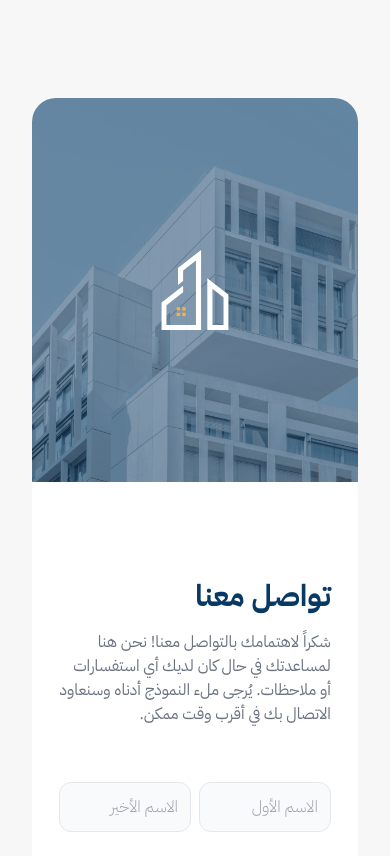
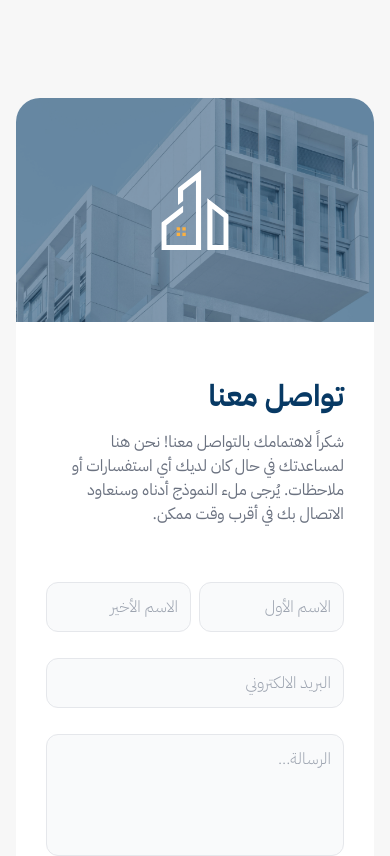
Before and after one commit to kerneltics/Project-2, a React (Vite) app in the folder Front-end/: page / in a window 390 px wide. Shown: the part 3002-3858 px from the top of the page. Built offline with nearby package versions, Linux system fonts and the light colour scheme; no server answers.

Commit message:
small fixes in the form

```diff
--- a/Front-end/src/components/ContactUs.tsx
+++ b/Front-end/src/components/ContactUs.tsx
@@ -7,8 +7,8 @@ import formPicture from "/images/form.png";
 // The main component
 function ContactUs() {
   return (
-    <div className="container">
-      <div id="contact-us" className="w-full rounded-3xl bg-white lg:flex">
+    <div className="mx-auto w-11/12 md:container md:w-10/12">
+      <div id="contact-us" className="rounded-3xl bg-white lg:flex">
         <FormPicture />
         <FormSection />
       </div>
@@ -19,7 +19,7 @@ function ContactUs() {
 // The form picture on the right
 const FormPicture = () => {
   return (
-    <div className="relative h-96 w-full lg:h-auto lg:w-1/2">
+    <div className="relative h-56 w-full lg:h-auto lg:w-1/2">
       <img
         src={formPicture}
         alt="form"
--- a/Front-end/src/components/ui/Form.tsx
+++ b/Front-end/src/components/ui/Form.tsx
@@ -25,7 +25,7 @@ function Form() {
   // A state to check if the form is submited
 
   return (
-    <div className="mx-auto w-10/12 py-24">
+    <div className="mx-auto w-10/12 py-14 md:py-24">
       <FormTitle />
       <TheForm />
     </div>
```
